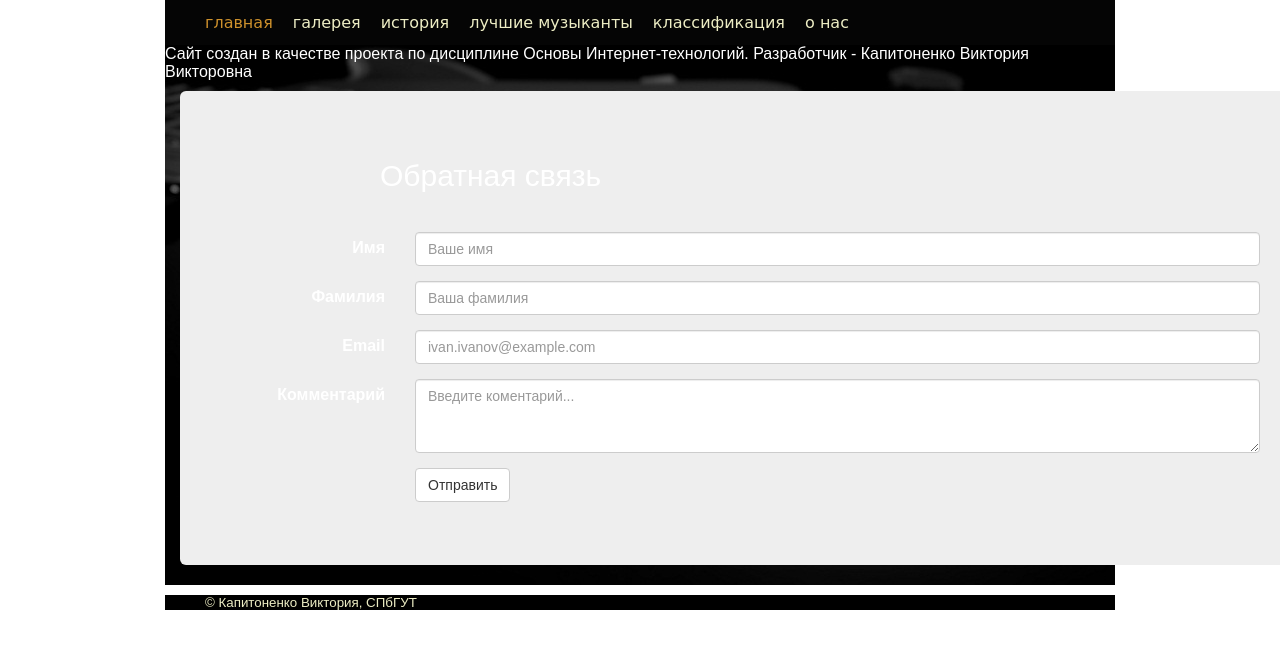
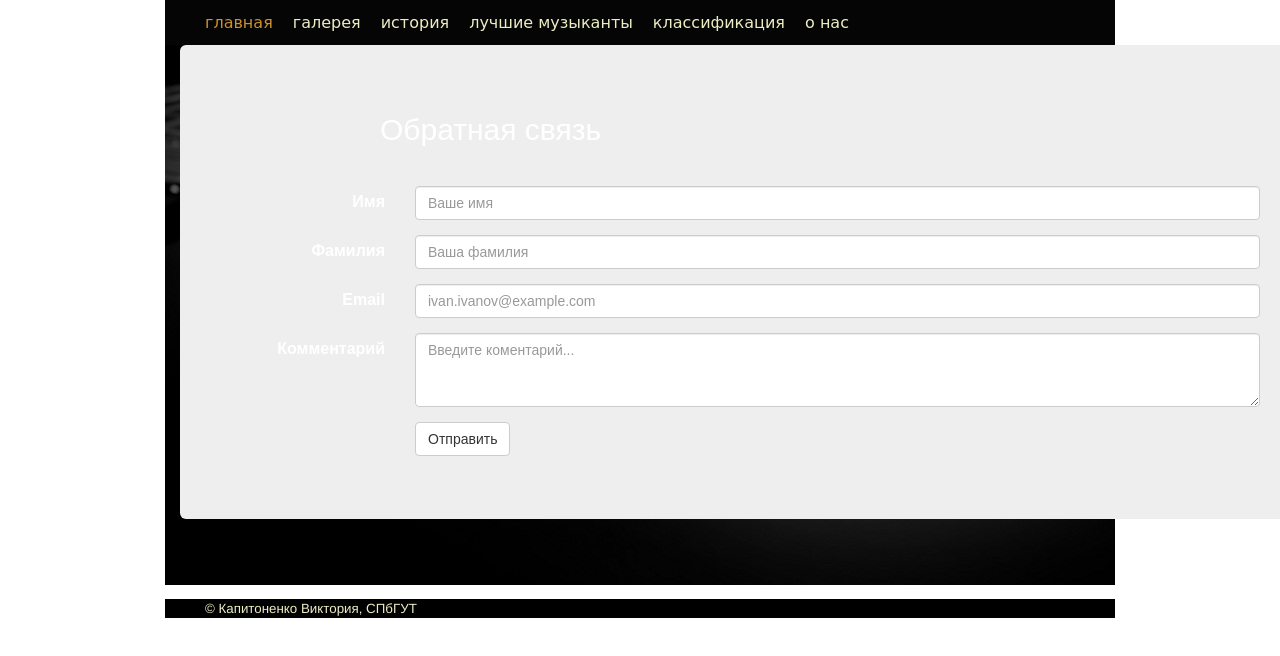
Before and after one commit to kaptn3/guitar, a plain HTML site: page pages/about.html in a window 1280 px wide. Shown: the top 656 px of the page. Drawn offline with Linux system fonts and the light colour scheme; files whose address does not match are found by name.

Commit message:
Update about.html

```diff
--- a/pages/about.html
+++ b/pages/about.html
@@ -22,8 +22,6 @@
         </div>
     <!--Content-->
         <div id="content">
-          <div class="jumpbotron">
-            <p>Сайт создан в качестве проекта по дисциплине Основы Интернет-технологий. Разработчик - Капитоненко Виктория Викторовна</p>
         	    <div class="container">
       <div class="jumbotron">
         <h2 class="head">Обратная связь</h2>
```
Lines whose indentation alone changed are shown as unchanged.
